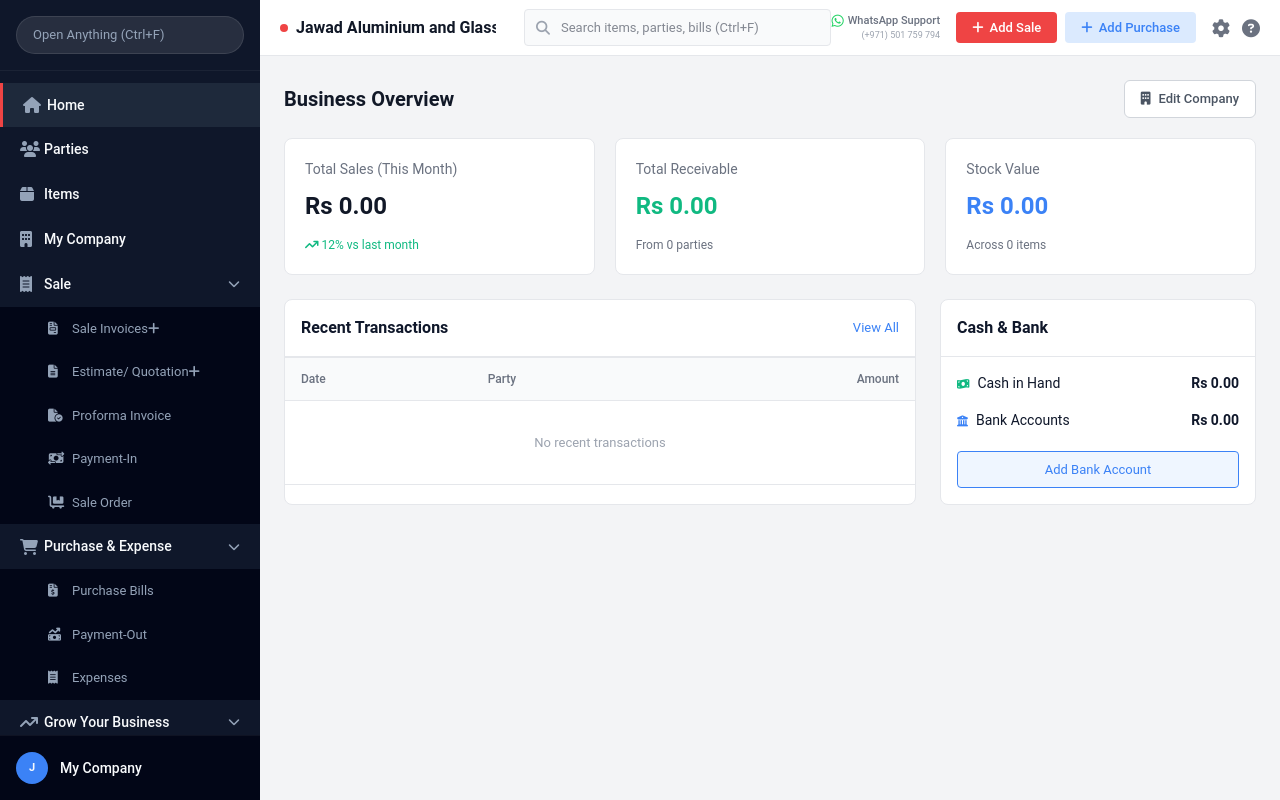
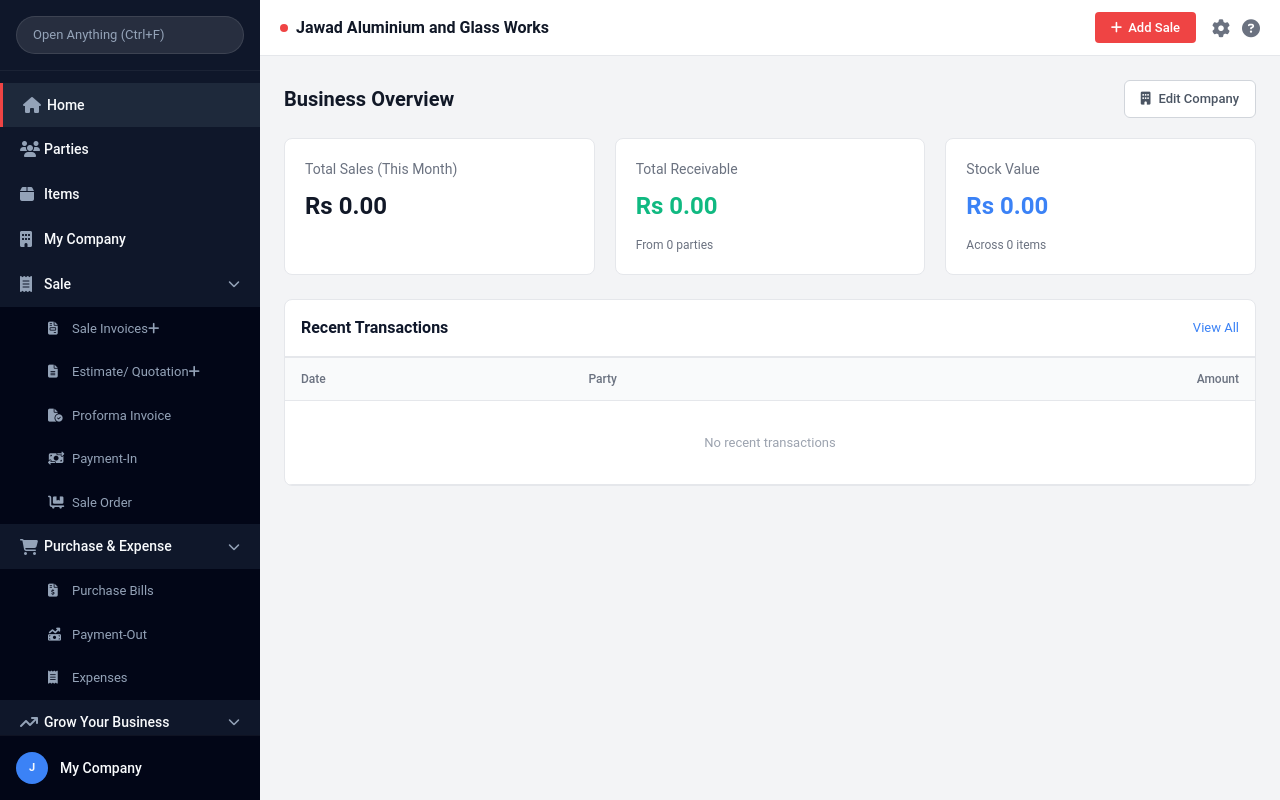
Before and after one commit to maazarshad1/JAG-, a React (Vite) app: page / in a window 1280 px wide. Built offline with nearby package versions, Linux system fonts and the light colour scheme.

Commit message:
refactor: Simplify dashboard layout and header
Removes the redundant "vs last month" trend indicator from the dashboard.

Adjusts the dashboard layout to use a single column for its sections, improving responsiveness.

Modifies the header input width for better presentation.

```diff
--- a/src/DashboardModule.tsx
+++ b/src/DashboardModule.tsx
@@ -23,9 +23,6 @@ export function DashboardModule({ sales, parties, items, onNavigate }: { sales:
                 <div style={{ background: '#fff', padding: '20px', borderRadius: '8px', border: '1px solid #e5e7eb' }}>
                     <div style={{ fontSize: '14px', color: '#6b7280', marginBottom: '8px' }}>Total Sales (This Month)</div>
                     <div style={{ fontSize: '24px', fontWeight: 'bold', color: '#111827' }}>Rs {totalSales.toLocaleString('en-IN', {minimumFractionDigits: 2})}</div>
-                    <div style={{ marginTop: '12px', fontSize: '12px', color: '#10b981' }}>
-                        <i className="fa-solid fa-arrow-trend-up"></i> 12% vs last month
-                    </div>
                 </div>
 
                 <div style={{ background: '#fff', padding: '20px', borderRadius: '8px', border: '1px solid #e5e7eb' }}>
@@ -45,7 +42,7 @@ export function DashboardModule({ sales, parties, items, onNavigate }: { sales:
                 </div>
             </div>
 
-            <div style={{ display: 'grid', gridTemplateColumns: '2fr 1fr', gap: '24px' }}>
+            <div style={{ display: 'grid', gridTemplateColumns: '1fr', gap: '24px' }}>
                 <div style={{ background: '#fff', borderRadius: '8px', border: '1px solid #e5e7eb', overflow: 'hidden' }}>
                     <div style={{ padding: '16px', borderBottom: '1px solid #e5e7eb', display: 'flex', justifyContent: 'space-between', alignItems: 'center' }}>
                         <h3 style={{ fontSize: '16px', fontWeight: 600, margin: 0 }}>Recent Transactions</h3>
@@ -73,31 +70,6 @@ export function DashboardModule({ sales, parties, items, onNavigate }: { sales:
                         </tbody>
                     </table>
                 </div>
-
-                <div style={{ background: '#fff', borderRadius: '8px', border: '1px solid #e5e7eb', overflow: 'hidden' }}>
-                    <div style={{ padding: '16px', borderBottom: '1px solid #e5e7eb' }}>
-                        <h3 style={{ fontSize: '16px', fontWeight: 600, margin: 0 }}>Cash & Bank</h3>
-                    </div>
-                    <div style={{ padding: '16px' }}>
-                        <div style={{ display: 'flex', justifyContent: 'space-between', marginBottom: '16px' }}>
-                            <div style={{ display: 'flex', alignItems: 'center', gap: '8px' }}>
-                                <i className="fa-solid fa-money-bill-wave" style={{ color: '#10b981' }}></i>
-                                <span style={{ fontSize: '14px' }}>Cash in Hand</span>
-                            </div>
-                            <span style={{ fontSize: '14px', fontWeight: 600 }}>Rs 0.00</span>
-                        </div>
-                        <div style={{ display: 'flex', justifyContent: 'space-between' }}>
-                            <div style={{ display: 'flex', alignItems: 'center', gap: '8px' }}>
-                                <i className="fa-solid fa-building-columns" style={{ color: '#3b82f6' }}></i>
-                                <span style={{ fontSize: '14px' }}>Bank Accounts</span>
-                            </div>
-                            <span style={{ fontSize: '14px', fontWeight: 600 }}>Rs 0.00</span>
-                        </div>
-                        <button style={{ width: '100%', marginTop: '20px', padding: '8px', borderRadius: '4px', border: '1px solid #3b82f6', color: '#3b82f6', background: '#eff6ff', fontSize: '13px', cursor: 'pointer' }}>
-                            Add Bank Account
-                        </button>
-                    </div>
-                </div>
             </div>
         </div>
     );
--- a/src/TopHeader.tsx
+++ b/src/TopHeader.tsx
@@ -5,30 +5,12 @@ export function TopHeader({ title, onAction }: { title: string, onAction: (actio
         <header id="top-header" style={{ display: 'flex', alignItems: 'center', justifyContent: 'space-between', padding: '0 20px', height: '56px', background: '#fff', borderBottom: '1px solid var(--border-color)', flexShrink: 0 }}>
             <div className="header-left" style={{ display: 'flex', alignItems: 'center', gap: '8px', flex: 1 }}>
                 <div className="business-indicator" style={{ width: '8px', height: '8px', backgroundColor: 'var(--accent-red)', borderRadius: '50%' }}></div>
-                <input type="text" className="business-name-input" value={title} readOnly placeholder="Enter Business Name" style={{ border: 'none', fontSize: '16px', color: '#111827', outline: 'none', width: '200px', fontWeight: 600 }} />
-
-                <div className="global-search" style={{ position: 'relative', marginLeft: '20px', flex: 1, maxWidth: '400px' }}>
-                    <i className="fa-solid fa-search" style={{ position: 'absolute', left: '12px', top: '50%', transform: 'translateY(-50%)', color: '#9ca3af', fontSize: '14px' }}></i>
-                    <input
-                        type="text"
-                        placeholder="Search items, parties, bills (Ctrl+F)"
-                        style={{ width: '100%', padding: '8px 12px 8px 36px', border: '1px solid #e5e7eb', borderRadius: '4px', fontSize: '13px', backgroundColor: '#f9fafb', outline: 'none' }}
-                    />
-                </div>
+                <input type="text" className="business-name-input" value={title} readOnly placeholder="Enter Business Name" style={{ border: 'none', fontSize: '16px', color: '#111827', outline: 'none', width: '300px', fontWeight: 600 }} />
             </div>
 
             <div className="header-right" style={{ display: 'flex', alignItems: 'center', gap: '16px' }}>
-                <div style={{ display: 'flex', flexDirection: 'column', alignItems: 'flex-end', fontSize: '11px', color: '#6b7280' }}>
-                    <div style={{ display: 'flex', alignItems: 'center', gap: '4px' }}>
-                        <i className="fa-brands fa-whatsapp" style={{ color: '#25D366', fontSize: '14px' }}></i>
-                        <span style={{ fontWeight: 500 }}>WhatsApp Support</span>
-                    </div>
-                    <span style={{ fontSize: '9px', color: '#9ca3af' }}>(+971) 501 759 794</span>
-                </div>
-
                 <div style={{ display: 'flex', gap: '8px' }}>
                     <button className="btn btn-primary-red" onClick={() => onAction('ADD_SALE')} style={{ padding: '6px 16px', fontSize: '13px', background: 'var(--accent-red)', color: 'white', border: 'none', borderRadius: '4px', cursor: 'pointer', display: 'flex', alignItems: 'center', gap: '6px', fontWeight: 500 }}><i className="fa-solid fa-plus"></i> Add Sale</button>
-                    <button className="btn btn-purchase-light" style={{ background: '#DBEAFE', color: '#3B82F6', padding: '6px 16px', fontSize: '13px', fontWeight: 500, border: 'none', borderRadius: '4px', cursor: 'pointer', display: 'flex', alignItems: 'center', gap: '6px' }}><i className="fa-solid fa-plus"></i> Add Purchase</button>
                 </div>
 
                 <div style={{ display: 'flex', gap: '12px', color: '#6b7280', fontSize: '18px' }}>
```
